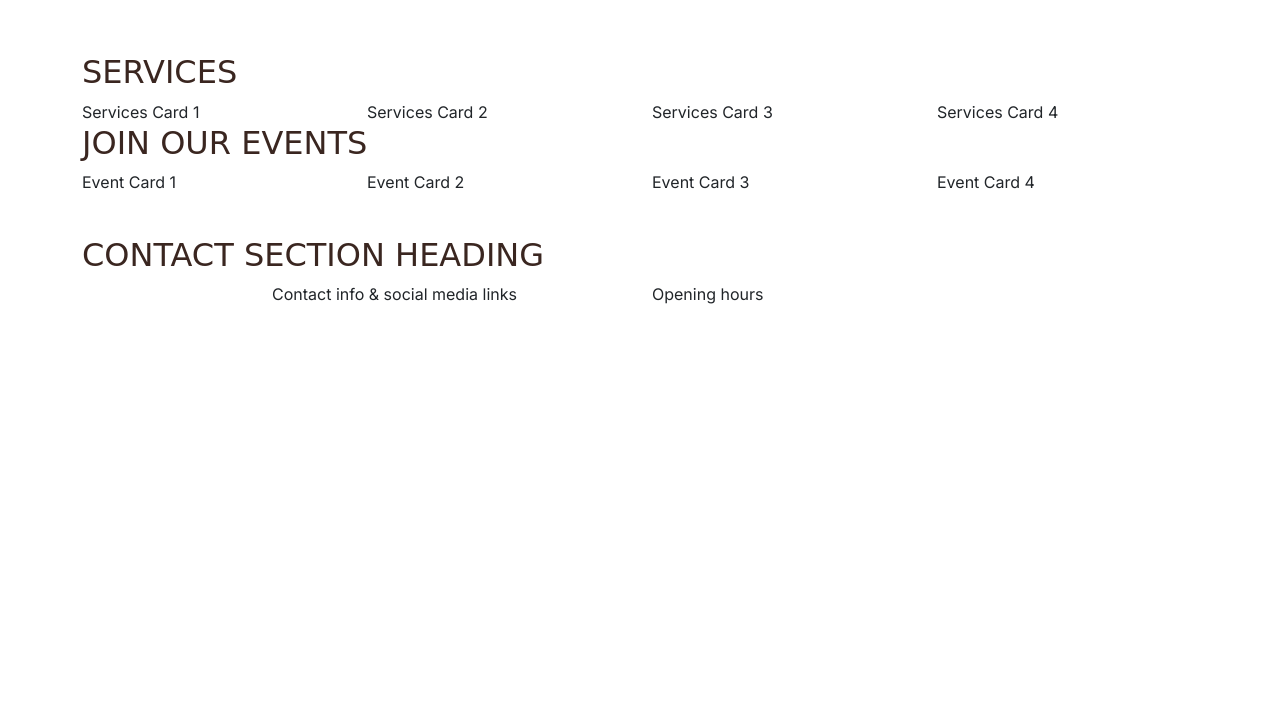
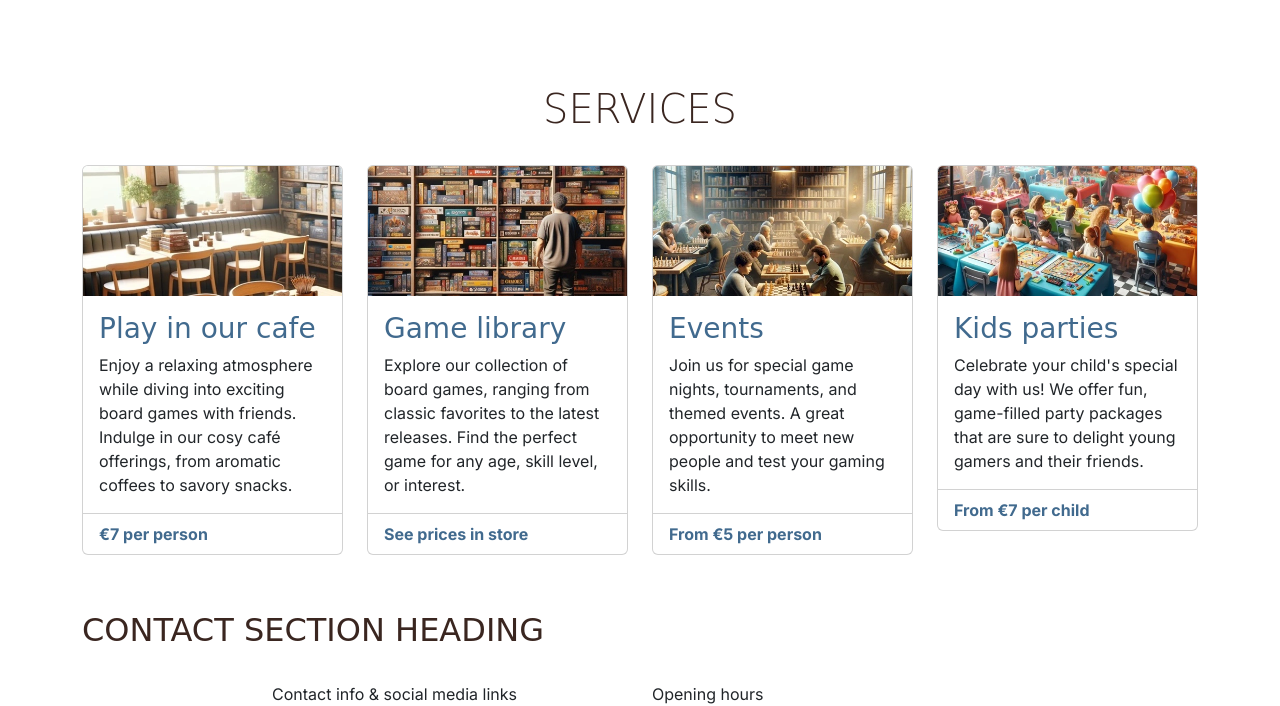
Before and after one commit to SandyWyper/boardwalk-games, a plain HTML site: page index.html in a window 1280 px wide. Shown: the part 494-1200 px from the top of the page. Before the commit the page ends 800 px from the top, so only its background shows below. Drawn offline with nearby package versions, Linux system fonts and the light colour scheme; a web font is replaced by a local one.

Commit message:
Revamp services section in index.html by replacing placeholder text with detailed service cards, enhancing layout with Bootstrap for better presentation. Update style.css to improve card styling and add text transformations for headings.

```diff
--- a/index.html
+++ b/index.html
@@ -184,28 +184,89 @@
       </div>
     </header>
     <main>
-      <!-- services section -->
-      <section class="container" id="services">
+      <!-- Services section -->
+      <section id="services" class="container section">
         <div class="row">
-          <div class="col-12">
-            <h2>Services</h2>
+          <div class="col-12 text-center">
+            <h2 class="display-6">Services</h2>
           </div>
-          <div class="col-12 col-md-6 col-xl-3">Services Card 1</div>
-          <div class="col-12 col-md-6 col-xl-3">Services Card 2</div>
-          <div class="col-12 col-md-6 col-xl-3">Services Card 3</div>
-          <div class="col-12 col-md-6 col-xl-3">Services Card 4</div>
-        </div>
-      </section>
-      <!-- join events section -->
-      <section class="container">
-        <div class="row">
-          <div class="col-12">
-            <h2>Join Our Events</h2>
+          <div class="col-12 col-md-6 col-xl-3">
+            <div class="card">
+              <img
+                src="assets/images/services-1.webp"
+                class="card-img-top"
+                alt="Boardwalk games cafe table by a window, stacks of boardgames can be seen on the table"
+              />
+              <div class="card-body">
+                <h3 class="card-title sub-heading-color">Play in our cafe</h3>
+                <p class="card-text">
+                  Enjoy a relaxing atmosphere while diving into exciting board
+                  games with friends. Indulge in our cosy café offerings, from
+                  aromatic coffees to savory snacks.
+                </p>
+              </div>
+              <div class="card-footer">
+                <p class="mb-0">€7 per person</p>
+              </div>
+            </div>
           </div>
-          <div class="col-12 col-md-6 col-xl-3">Event Card 1</div>
-          <div class="col-12 col-md-6 col-xl-3">Event Card 2</div>
-          <div class="col-12 col-md-6 col-xl-3">Event Card 3</div>
-          <div class="col-12 col-md-6 col-xl-3">Event Card 4</div>
+          <div class="col-12 col-md-6 col-xl-3">
+            <div class="card">
+              <img
+                src="assets/images/services-2.webp"
+                class="card-img-top"
+                alt="Board games stacked in bookshelves, a man can be seen browsing the shelves"
+              />
+              <div class="card-body">
+                <!-- bootstrap cards come as h5 by default, changed to h3 to fit project heading hierarchy -->
+                <h3 class="card-title sub-heading-color">Game library</h3>
+                <p class="card-text">
+                  Explore our collection of board games, ranging from classic
+                  favorites to the latest releases. Find the perfect game for
+                  any age, skill level, or interest.
+                </p>
+              </div>
+              <div class="card-footer">
+                <p class="mb-0">See prices in store</p>
+              </div>
+            </div>
+          </div>
+          <div class="col-12 col-md-6 col-xl-3">
+            <div class="card">
+              <img src="assets/images/services-3.webp" class="card-img-top" />
+              <div class="card-body">
+                <h3 class="card-title sub-heading-color">Events</h3>
+                <p class="card-text">
+                  Join us for special game nights, tournaments, and themed
+                  events. A great opportunity to meet new people and test your
+                  gaming skills.
+                </p>
+              </div>
+              <div class="card-footer">
+                <p class="mb-0">From €5 per person</p>
+              </div>
+            </div>
+          </div>
+          <div class="col-12 col-md-6 col-xl-3">
+            <div class="card">
+              <img
+                src="assets/images/services-4.webp"
+                class="card-img-top"
+                alt="A kids party being held at Boardwalk Games"
+              />
+              <div class="card-body">
+                <h3 class="card-title sub-heading-color">Kids parties</h3>
+                <p class="card-text">
+                  Celebrate your child's special day with us! We offer fun,
+                  game-filled party packages that are sure to delight young
+                  gamers and their friends.
+                </p>
+              </div>
+              <div class="card-footer">
+                <p class="mb-0">From €7 per child</p>
+              </div>
+            </div>
+          </div>
         </div>
       </section>
     </main>
--- a/style.css
+++ b/style.css
@@ -25,11 +25,19 @@
 }
 
 h1,
+h2 {
+  text-transform: uppercase;
+}
+
+h2 {
+  margin-bottom: 2rem;
+}
+
+h1,
 h2,
 h3 {
   font-family: var(--primary-font);
   color: var(--primary-color);
-  text-transform: uppercase;
 }
 
 .sub-heading-color {
@@ -46,7 +54,18 @@ h3 {
 }
 
 /* header */
-
 #header .lead {
   font-family: var(--secondary-font);
 }
+
+/* Services */
+
+#services .card-footer {
+  font-weight: bold;
+  color: var(--highlight-color);
+  background-color: transparent;
+}
+
+#services .card {
+  margin-bottom: 1.5rem;
+}
```
